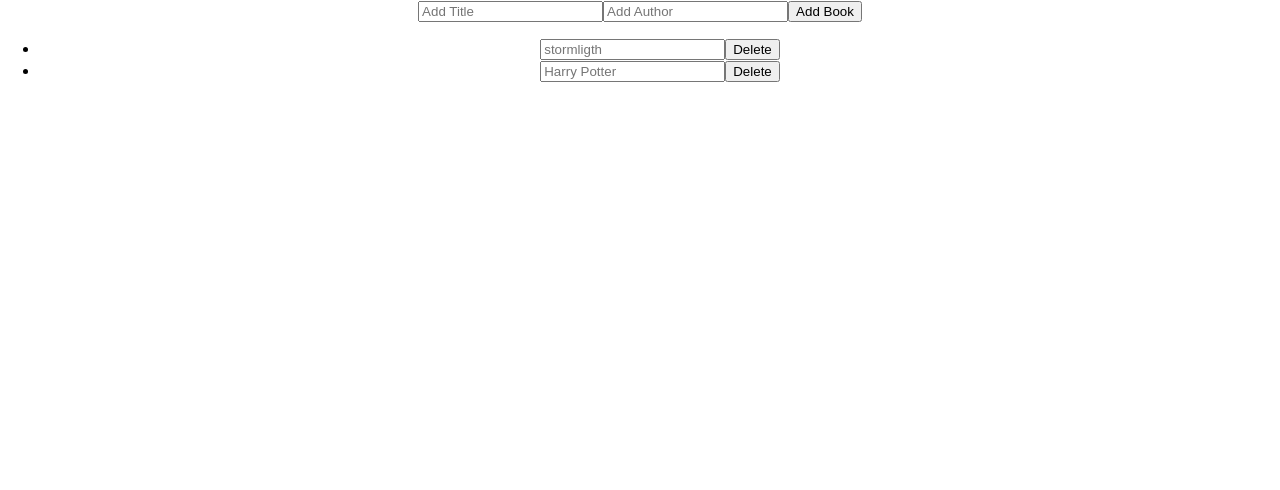
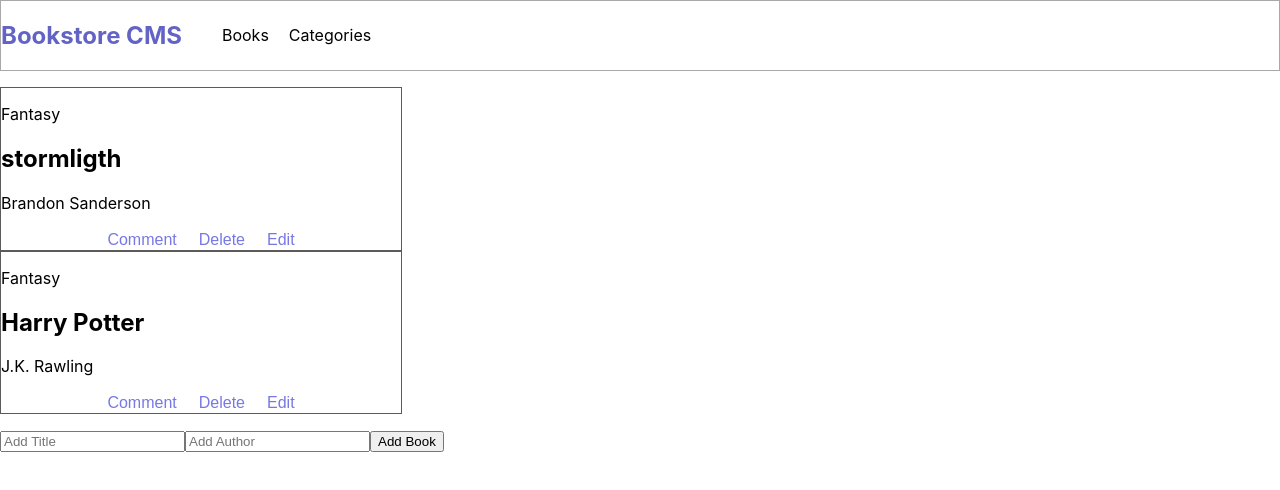
Before and after one commit to IsmaelMastronardi/bookstore, a React (Create React App) app: page / in a window 1280 px wide. Shown: the top 490 px of the page. Built offline with nearby package versions, Linux system fonts and the light colour scheme.

Commit message:
add routers, add categories section

```diff
--- a/src/App.js
+++ b/src/App.js
@@ -1,11 +1,28 @@
+import { Link, Route, Routes } from 'react-router-dom';
 import './App.css';
+import './styles/navbar.css';
 import Bookstore from './components/myBookstore';
+import Categories from './components/categories';
 
 function App() {
   return (
-    <div className="App">
-      <Bookstore />
-    </div>
+    <>
+      <nav className="navbar">
+        <h1 className="navbarTitle">Bookstore CMS</h1>
+        <ul className="navbarList">
+          <li>
+            <Link to="/">Books</Link>
+          </li>
+          <li>
+            <Link to="/Categories">Categories</Link>
+          </li>
+        </ul>
+      </nav>
+      <Routes>
+        <Route path="/" element={<Bookstore />} />
+        <Route path="/Categories" element={<Categories />} />
+      </Routes>
+    </>
   );
 }
 
--- a/src/components/addBook.js
+++ b/src/components/addBook.js
@@ -1,26 +1,9 @@
-import PropTypes from 'prop-types';
-import { useState } from 'react';
-
-const AddBookForm = ({ addBook }) => {
-  const [title, setTitle] = useState('');
-  const [author, setAuthor] = useState('');
-  const handleChange = (e) => {
-    setTitle(e.target.value);
-  };
-  const handleChangeB = (e) => {
-    setAuthor(e.target.value);
-  };
-  return (
-    <form>
-      <input placeholder="Add Title" onChange={handleChange} />
-      <input placeholder="Add Author" onChange={handleChangeB} />
-      <button type="button" onClick={() => addBook(title, author)}>Add Book</button>
-    </form>
-  );
-};
-
-AddBookForm.propTypes = {
-  addBook: PropTypes.func.isRequired,
-};
+const AddBookForm = () => (
+  <form>
+    <input placeholder="Add Title" />
+    <input placeholder="Add Author" />
+    <button type="button">Add Book</button>
+  </form>
+);
 
 export default AddBookForm;
--- a/src/components/book.js
+++ b/src/components/book.js
@@ -1,16 +1,22 @@
 import PropTypes from 'prop-types';
+import '../styles/book.css';
 
-const Book = ({ item, deleteFunc }) => (
-  <li>
-    <input placeholder={item.title} />
-    <button type="button" onClick={() => deleteFunc(item.id)}>Delete</button>
+const Book = ({ item }) => (
+  <li className="bookListItem">
+    <p>{item.genre}</p>
+    <h2>{item.title}</h2>
+    <p>{item.author}</p>
+    <ul className="booksBtnList">
+      <li><button type="button" className="bookBtn">Comment</button></li>
+      <li><button type="button" className="bookBtn">Delete</button></li>
+      <li><button type="button" className="bookBtn">Edit</button></li>
+    </ul>
   </li>
 );
 
 Book.propTypes = {
   // eslint-disable-next-line react/forbid-prop-types
   item: PropTypes.objectOf(PropTypes.any).isRequired,
-  deleteFunc: PropTypes.func.isRequired,
 };
 
 export default Book;
--- /dev/null
+++ b/src/components/categories.js
@@ -0,0 +1,5 @@
+const Categories = () => (
+  <p>Here there will be Categories</p>
+);
+
+export default Categories;
--- a/src/components/myBookList.js
+++ b/src/components/myBookList.js
@@ -1,17 +1,18 @@
+/* eslint-disable max-len */
 import PropTypes from 'prop-types';
 import Book from './book';
+import '../styles/bookList.css';
 
-function MyBookList({ booksList, deleteFunc }) {
+function MyBookList({ booksList }) {
   return (
-    <ul>
-      {booksList.map((el) => <Book key={el.id} item={el} deleteFunc={deleteFunc} />)}
+    <ul className="booksList">
+      {booksList.map((el) => <Book key={el.id} item={el} />)}
     </ul>
   );
 }
 
 MyBookList.propTypes = {
   booksList: PropTypes.arrayOf(PropTypes.objectOf(PropTypes.any)).isRequired,
-  deleteFunc: PropTypes.func.isRequired,
 };
 
 export default MyBookList;
--- a/src/components/myBookstore.js
+++ b/src/components/myBookstore.js
@@ -3,37 +3,24 @@ import MyBookList from './myBookList';
 import AddBookForm from './addBook';
 
 const Bookstore = () => {
-  const [booksList, setBookList] = useState([
+  const [booksList] = useState([
     {
       title: 'stormligth',
       author: 'Brandon Sanderson',
+      genre: 'Fantasy',
       id: 1,
     },
     {
       title: 'Harry Potter',
       author: 'J.K. Rawling',
+      genre: 'Fantasy',
       id: 2,
     },
   ]);
-  const deleteBook = (id) => {
-    setBookList([
-      ...booksList.filter((el) => el.id !== id),
-    ]);
-  };
-  const addBook = (title, author) => {
-    const newTodo = {
-      title,
-      author,
-      id: Date.now(),
-    };
-    setBookList([
-      ...booksList, newTodo,
-    ]);
-  };
   return (
     <div>
-      <AddBookForm addBook={addBook} />
-      <MyBookList booksList={booksList} deleteFunc={deleteBook} />
+      <MyBookList booksList={booksList} />
+      <AddBookForm />
     </div>
   );
 };
--- a/src/index.js
+++ b/src/index.js
@@ -1,13 +1,16 @@
 import React from 'react';
 import ReactDOM from 'react-dom/client';
-import './index.css';
+import { BrowserRouter } from 'react-router-dom';
 import App from './App';
 import reportWebVitals from './reportWebVitals';
+import './index.css';
 
 const root = ReactDOM.createRoot(document.getElementById('root'));
 root.render(
   <React.StrictMode>
-    <App />
+    <BrowserRouter>
+      <App />
+    </BrowserRouter>
   </React.StrictMode>,
 );
 
--- /dev/null
+++ b/src/styles/book.css
@@ -0,0 +1,19 @@
+.bookListItem {
+  width: 400px;
+  border: 1px solid rgb(92, 90, 90);
+}
+
+.booksBtnList {
+  padding: 0;
+  list-style: none;
+  display: flex;
+  gap: 10px;
+  justify-content: center;
+}
+
+.bookBtn {
+  border: none;
+  background-color: white;
+  color: rgb(120, 120, 228);
+  font-size: 1rem;
+}
--- /dev/null
+++ b/src/styles/bookList.css
@@ -0,0 +1,4 @@
+.booksList {
+  list-style: none;
+  padding: 0;
+}
--- /dev/null
+++ b/src/styles/navbar.css
@@ -0,0 +1,23 @@
+.navbar {
+  display: flex;
+  border: 1px solid rgb(170, 167, 167);
+}
+
+.navbarTitle {
+  color: rgb(99, 99, 197);
+}
+
+.navbarList {
+  list-style: none;
+  display: flex;
+  gap: 20px;
+  align-items: center;
+}
+
+a:link,
+a:active,
+a:hover,
+a:visited {
+  color: black;
+  text-decoration: none;
+}
```
